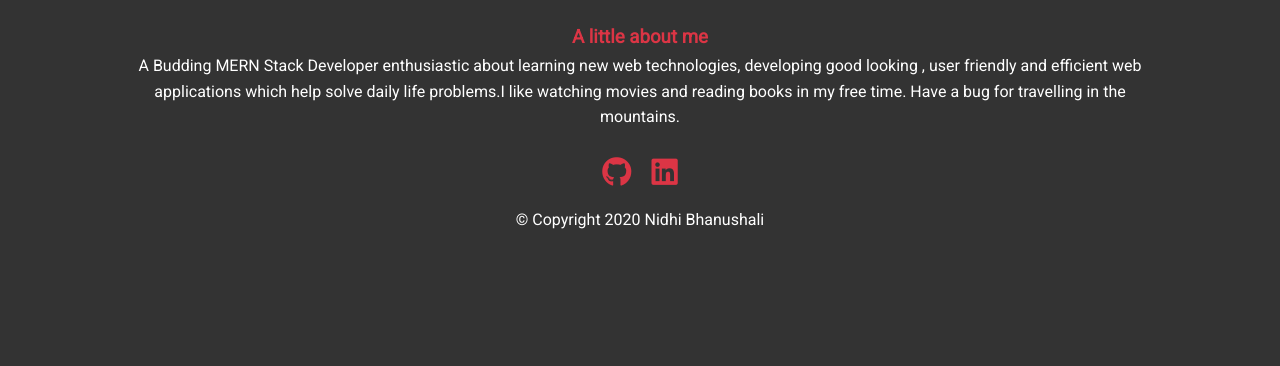
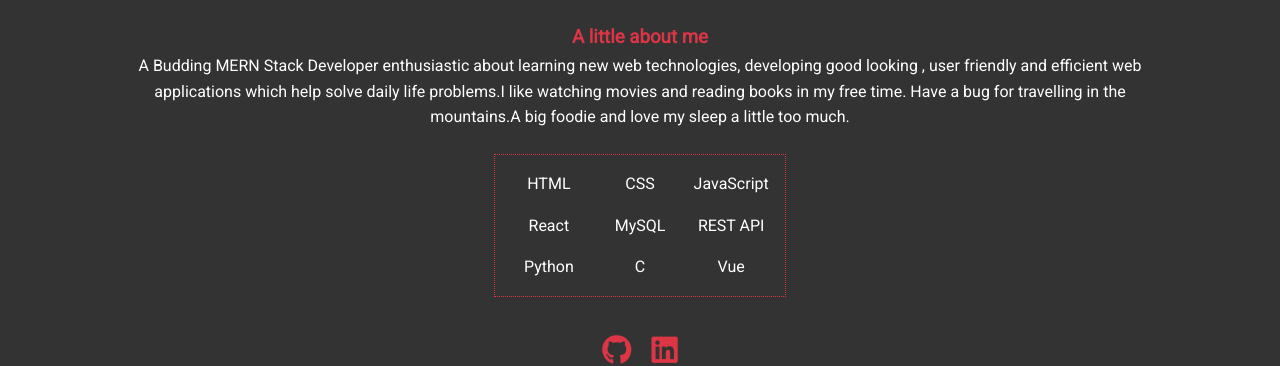
Before and after one commit to nidhi-bhanushali/Portfolio, a React (Create React App) app: page / in a window 1280 px wide. Shown: the part 379-745 px from the top of the page. Built offline with nearby package versions, Linux system fonts and the light colour scheme.

Commit message:
Added Skills section

```diff
--- a/src/components/Home.js
+++ b/src/components/Home.js
@@ -2,6 +2,7 @@ import React from 'react'
 import {Data} from '../profileData'
 import image from '../images/profile.jpeg'
 import Bio from './Bio'
+import Skills from './Skills'
 
 const Home = () => {
     return (
@@ -17,6 +18,7 @@ const Home = () => {
             </div>
         </div>
         <Bio/>
+        <Skills/>
         </div>
     )
 }
--- /dev/null
+++ b/src/components/Skills.js
@@ -0,0 +1,18 @@
+import React from 'react'
+import { SkillList } from '../profileData'
+
+const Skills = () => {
+    return (
+        <div>
+            <ul className='card container grid-3 mt'>
+                {SkillList.map(skill => {
+                    return(
+                    <li className='text-light'>{skill}</li>
+                    )})}
+            </ul>
+
+        </div>
+    )
+}
+
+export default Skills
--- a/src/profileData.js
+++ b/src/profileData.js
@@ -7,7 +7,8 @@ export const Data = {
             about learning new web technologies, developing
             good looking , user friendly and efficient web
             applications which help solve daily life problems.I like watching movies
-            and reading books in my free time. Have a bug for travelling in the mountains.`
+            and reading books in my free time. Have a bug for travelling in the mountains.A
+            big foodie and love my sleep a little too much.`
 }
 
 export const ProjectList = [
@@ -55,3 +56,6 @@ export const BlogList = [
         name:"Lorem, ipsum dolor sit amet consectetur!"
     }
 ]
+
+export const SkillList = ["HTML" , "CSS" , "JavaScript" , "React" , "MySQL" , "REST API",
+                        "Python" , "C" , "Vue"]
```
